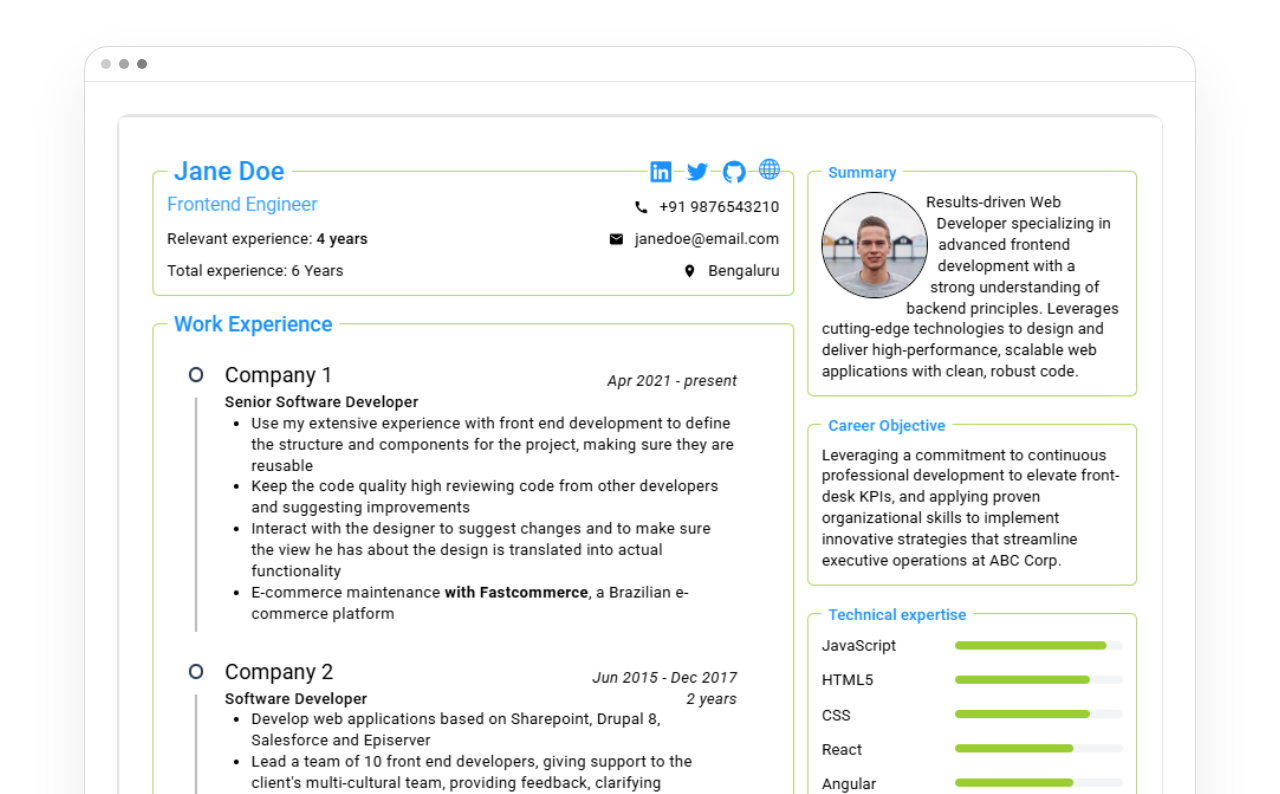
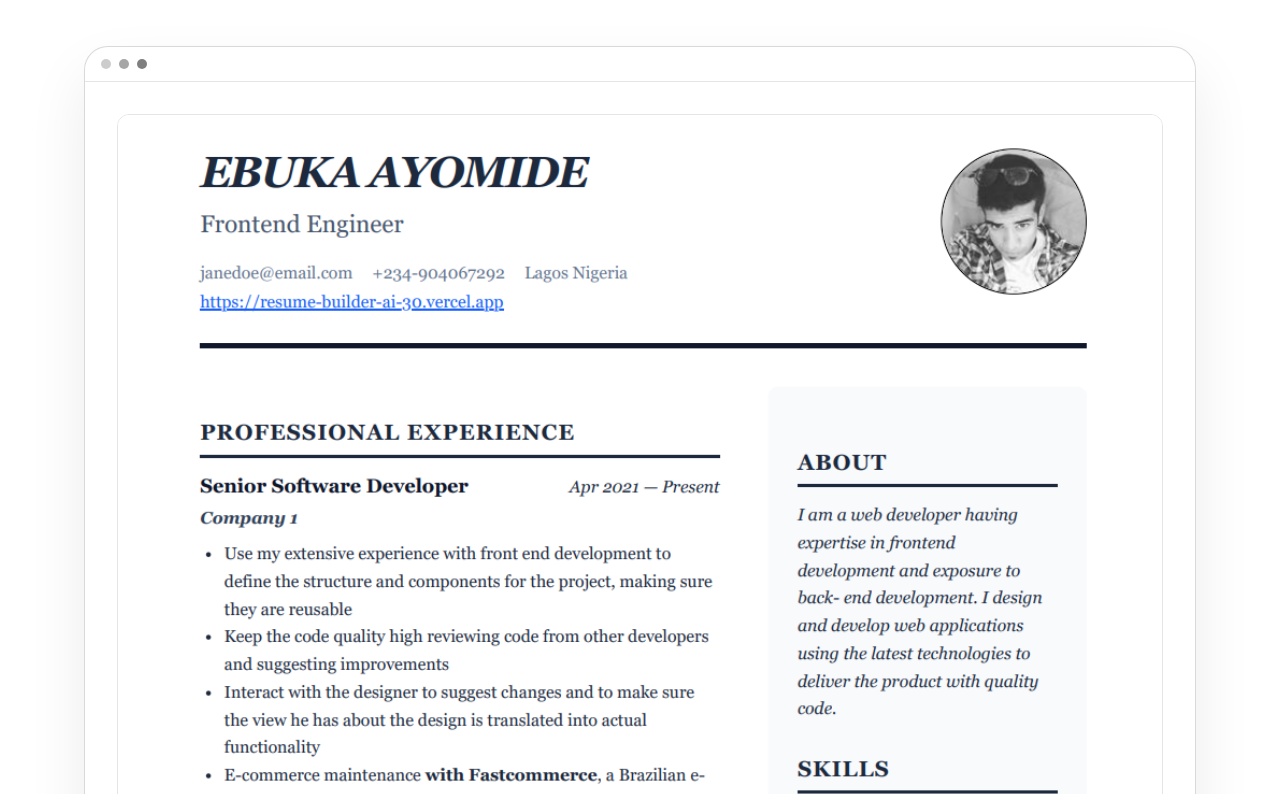
Before and after one commit to enigma-137/resume-builder, a Next.js app: page / in a window 1280 px wide. Shown: the part 586-1380 px from the top of the page. Built offline with nearby package versions, Linux system fonts and the light colour scheme.

Commit message:
new hero image

```diff
--- a/src/modules/home/HomeLayout.tsx
+++ b/src/modules/home/HomeLayout.tsx
@@ -121,7 +121,7 @@ const HomeLayout = () => {
             </div>
             <div className="p-4 md:p-8">
               <Image
-                src="/icons/example.png"
+                src="/icons/image.png"
                 alt="Resume preview"
                 width={1180}
                 height={760}
```
Also changed, not shown: public/icons/image.png (added).
